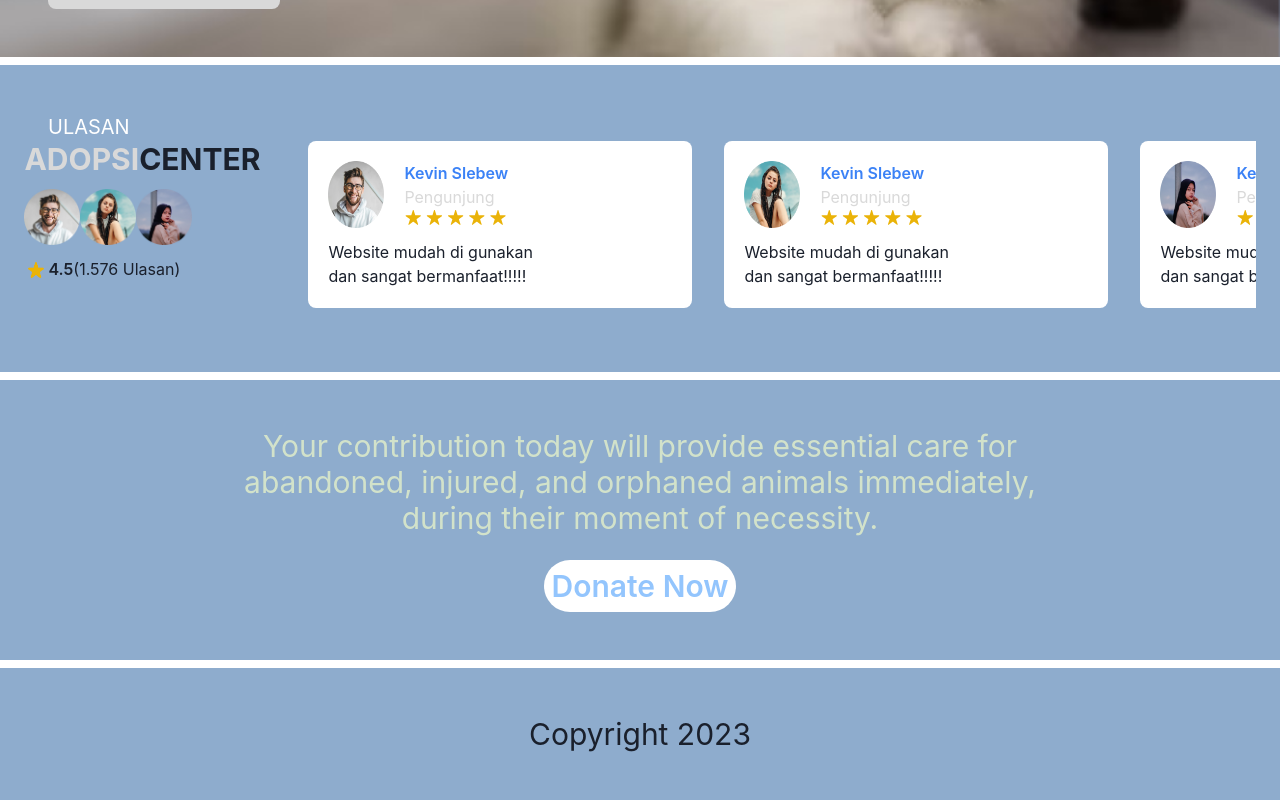
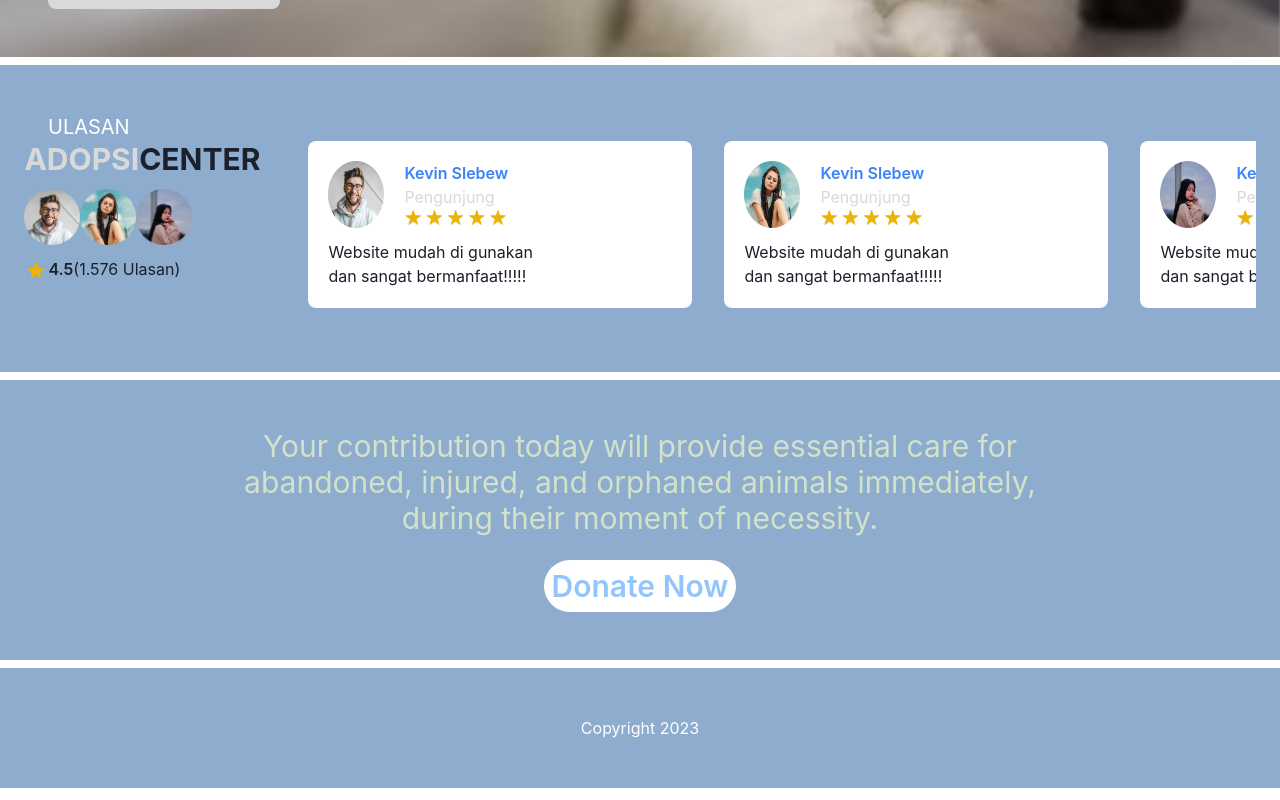
Before and after one commit to DeanSanjaya/ADOCE, a React (Vite) app: page / in a window 1280 px wide. Shown: the part 2460-3260 px from the top of the page. Built offline with nearby package versions, Linux system fonts and the light colour scheme.

Commit message:
Update Home.jsx

```diff
--- a/src/pages/Home.jsx
+++ b/src/pages/Home.jsx
@@ -162,7 +162,7 @@ function Home() {
       </div>
       <div className="container p-12 bg-[#8EACCD] min-w-full mt-2">
         <div className="flex justify-center">
-          <p className="text-3xl text-center px-[15%]">Copyright 2023</p>
+          <p className="text-white text-center px-[15%]">Copyright 2023</p>
         </div>
         <div className="flex justify-center"></div>
       </div>
```
